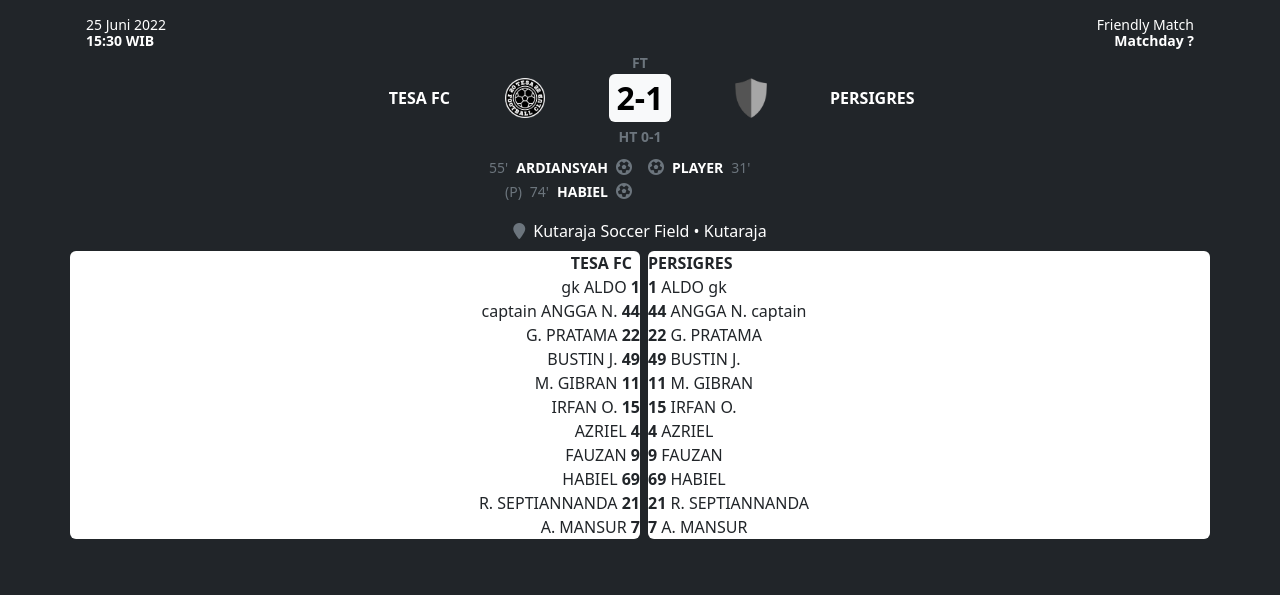
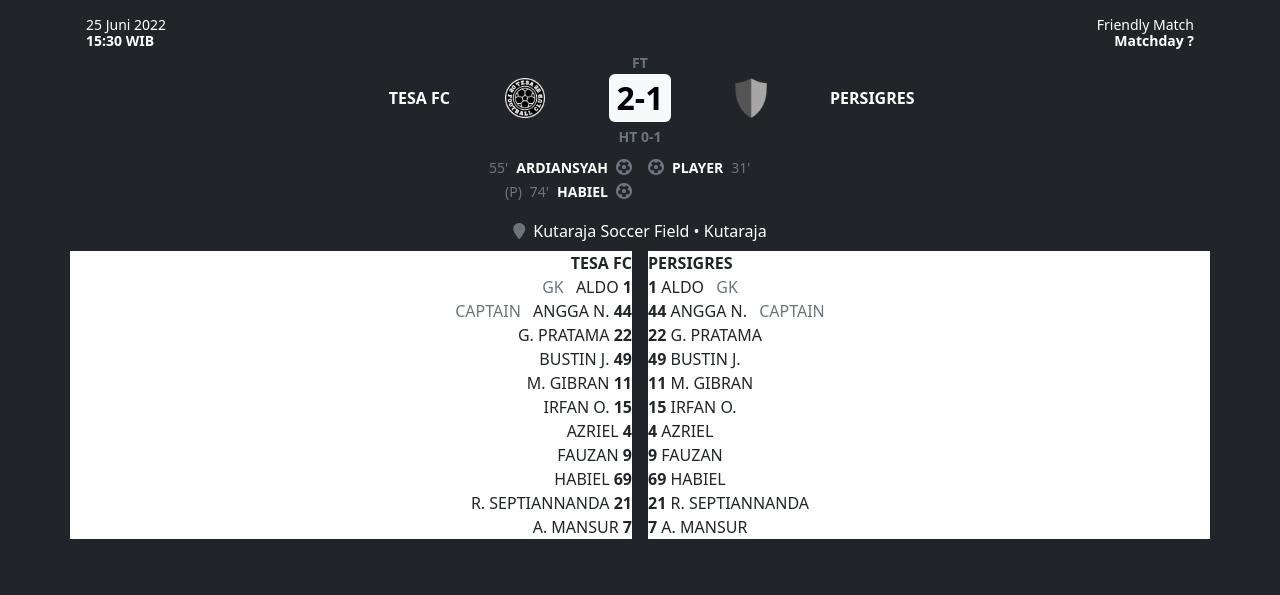
Before and after one commit to tesafc/tesafc.github.io, a Jekyll site: the page built from _matches/2022-06-25.md, in a window 1280 px wide. Shown: the part 781-1376 px from the top of the page. Built offline with Jekyll 4.4.1, drawn with Linux system fonts in a browser that asks for light colours; nearby versions of some CDN libraries.

Commit message:
Update match.html

```diff
--- a/_layouts/match.html
+++ b/_layouts/match.html
@@ -73,13 +73,13 @@ layout: default
   <div class="container px-0">
     <div class="row g-0">
       {% if page.lineup.home-team.lineup %}
-      <ul class="col-6 list-group border-0 p-0">
-        <li class="list-group-item text-end border-0 p-0 pe-2">
+      <ul class="col-6 list-group border-0 rounded-0 p-0 pe-2 pb-2">
+        <li class="list-group-item text-end border-0 p-0">
           <span class="text-end text-uppercase fw-bolder border-0 p-0">{{ page.home-team.name }}</span>
         </li>
         {% for player in page.lineup.home-team.lineup %}
         <li class="list-group-item text-end border-0 p-0">
-          {% if player.role %}<span>{{ player.role }}</span>{% endif %}
+          {% if player.role %}<span class="text-uppercase text-secondary pe-2">{{ player.role }}</span>{% endif %}
           <span class="text-uppercase">{{ player.name }}</span>
           <span class="text-uppercase fw-bolder">{{ player.no-punggung }}</span>
         </li>
@@ -87,7 +87,7 @@ layout: default
       </ul>
       {% endif %}
       {% if page.lineup.away-team.lineup %}
-      <ul class="col-6 list-group border-0 p-0 ps-2">
+      <ul class="col-6 list-group border-0 rounded-0 p-0 ps-2 pb-2">
         <li class="list-group-item text-start border-0 p-0">
           <span class="text-end text-uppercase fw-bolder border-0 p-0">{{ page.away-team.name }}</span>
         </li>
@@ -95,7 +95,7 @@ layout: default
         <li class="list-group-item text-start border-0 p-0">
           <span class="text-uppercase fw-bolder">{{ player.no-punggung }}</span>
           <span class="text-uppercase">{{ player.name }}</span>
-          {% if player.role %}<span>{{ player.role }}</span>{% endif %}
+          {% if player.role %}<span class="text-uppercase text-secondary ps-2">{{ player.role }}</span>{% endif %}
         </li>
         {% endfor %}
       </ul>
```
